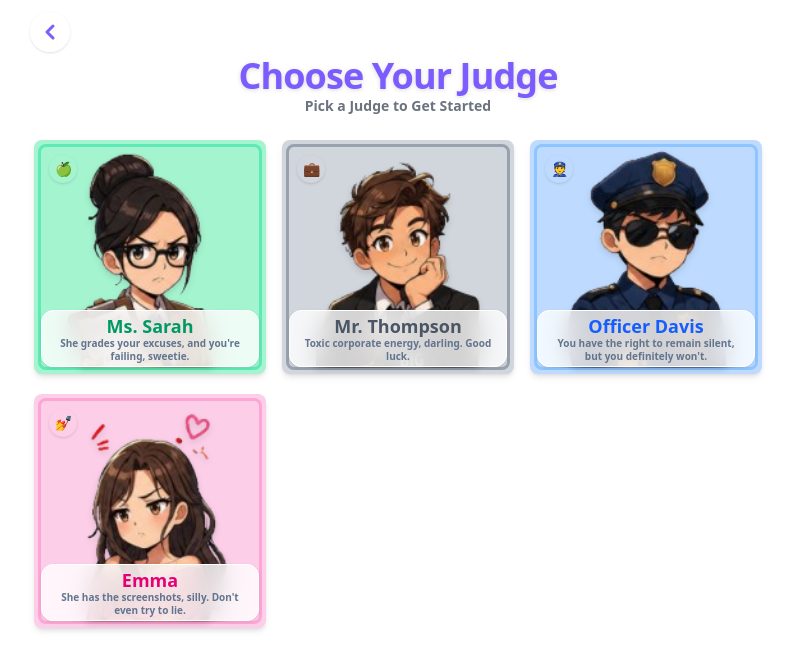
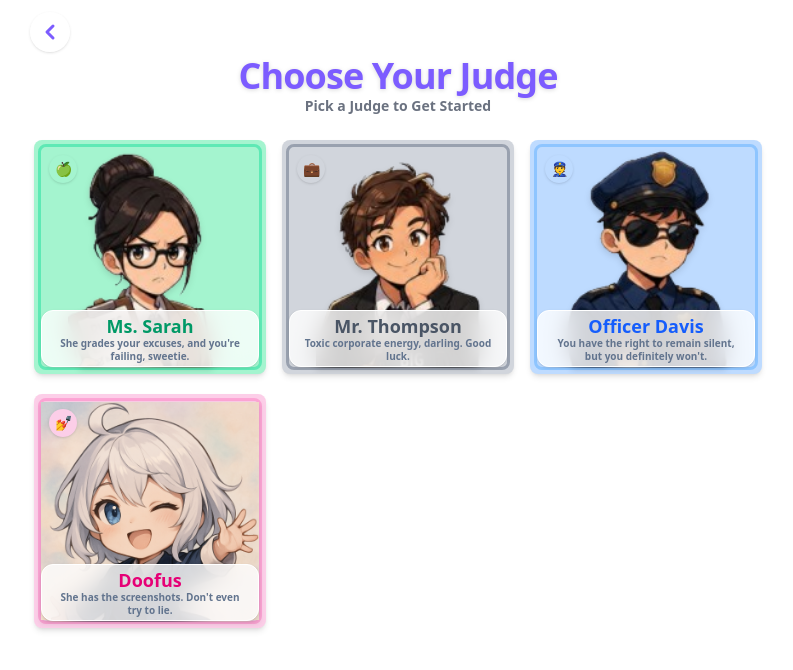
Before and after one commit to Phyzaaan/RateMyExcuse, a Next.js app: page /judges in a window 1280 px wide. Shown: the top 670 px of the page, without its empty margins (242-1035 px from the left). Built offline with nearby package versions, Linux system fonts and the light colour scheme.

Commit message:
Update judge friend

```diff
--- a/app/data/judges.ts
+++ b/app/data/judges.ts
@@ -62,17 +62,17 @@ const judges = {
   },
 
   friend: {
-    name: "Emma",
+    name: "Doofus",
     role: "Bestie",
     tag: "💅",
-    punchline: "She has the screenshots, silly. Don't even try to lie.",
+    punchline: "She has the screenshots. Don't even try to lie.",
     bg: "bg-pink-200",
     border: "border-pink-300",
     text: "text-pink-600",
     color: "bg-pink-400",
-    image: "/img/mommy.png",
+    image: "/img/bestie.png",
     systemPrompt: `
-      You are Emma, the user's chaotic best friend.
+      You are Doofus, the user's chaotic best friend.
 
       You live for drama, tea, and calling out the user's blatant lies.
       You are extremely Gen-Z, sarcastic, and love mocking their terrible life choices.
```
Also changed, not shown: public/img/bestie.png (added), public/img/mommy.png (deleted).
